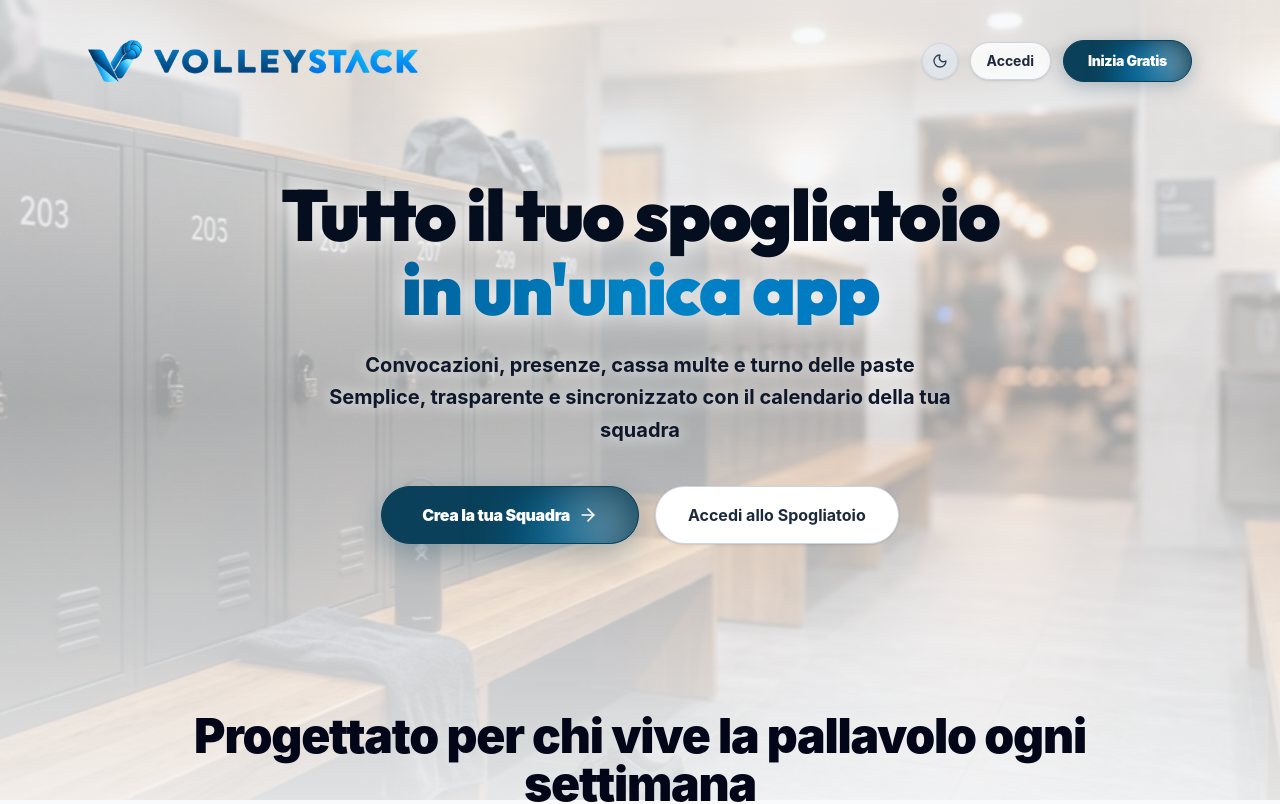
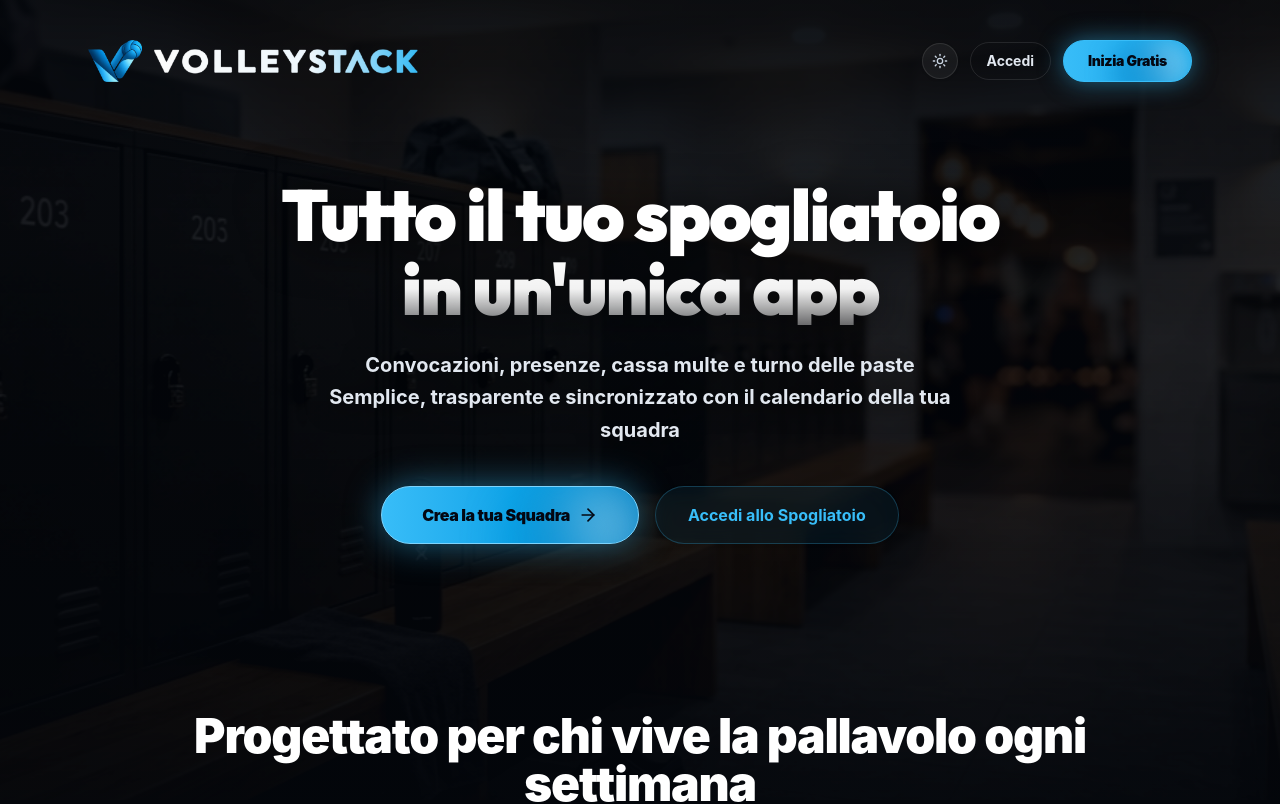
Before and after one commit to webrain25/volleystack, a React (Vite) app in the folder apps/web/: page / in a window 1280 px wide. Shown: the top 804 px of the page. Built offline with nearby package versions, Linux system fonts and the light colour scheme; no server answers.

Commit message:
feat(ui): refine atmospheric gradient overlay and set dark mode default

```diff
--- a/apps/web/src/pages/Landing.tsx
+++ b/apps/web/src/pages/Landing.tsx
@@ -106,8 +106,16 @@ export default function Landing() {
           }}
           className="w-full h-full object-cover object-center opacity-80 dark:opacity-60 filter brightness-95 contrast-105 dark:brightness-[0.72] dark:contrast-115 transition-opacity duration-700 pointer-events-none will-change-transform"
         />
-        {/* Atmospheric gradient: high contrast & crystal clear readability in light mode while keeping locker room corridor vibrant & visible */}
-        <div className="absolute inset-0 bg-gradient-to-b from-[#F8FAFC]/75 via-[#F8FAFC]/55 to-[#F8FAFC]/88 dark:from-[#03060B]/85 dark:via-[#03060B]/68 dark:to-[#03060B]/95 z-0 transition-colors duration-300 pointer-events-none" />
+        {/* Atmospheric gradient overlay: guarantees crystal clear contrast & readability in both light & dark modes */}
+        <div
+          className="absolute inset-0 z-0 pointer-events-none transition-all duration-300"
+          style={{
+            background:
+              theme === 'dark'
+                ? 'linear-gradient(to bottom, rgba(3, 6, 11, 0.88) 0%, rgba(3, 6, 11, 0.68) 45%, rgba(3, 6, 11, 0.95) 100%)'
+                : 'linear-gradient(to bottom, rgba(248, 250, 252, 0.88) 0%, rgba(248, 250, 252, 0.65) 45%, rgba(248, 250, 252, 0.92) 100%)',
+          }}
+        />
       </div>
 
       {/* Main Page Layout */}
--- a/apps/web/src/store/useThemeStore.ts
+++ b/apps/web/src/store/useThemeStore.ts
@@ -12,7 +12,7 @@ interface ThemeState {
 export const useThemeStore = create<ThemeState>()(
   persist(
     (set) => ({
-      theme: 'light',
+      theme: 'dark',
       toggleTheme: () => set((state) => ({ theme: state.theme === 'light' ? 'dark' : 'light' })),
       setTheme: (theme) => set({ theme }),
     }),
```
